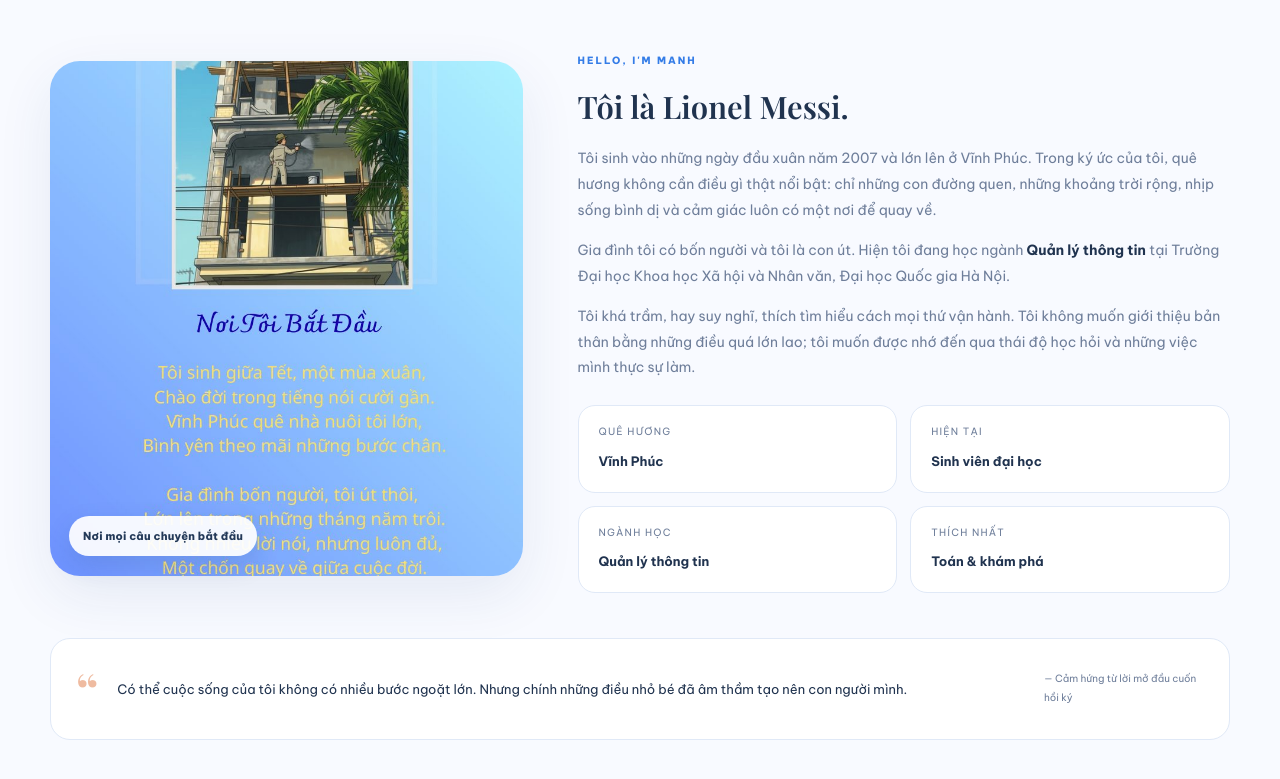
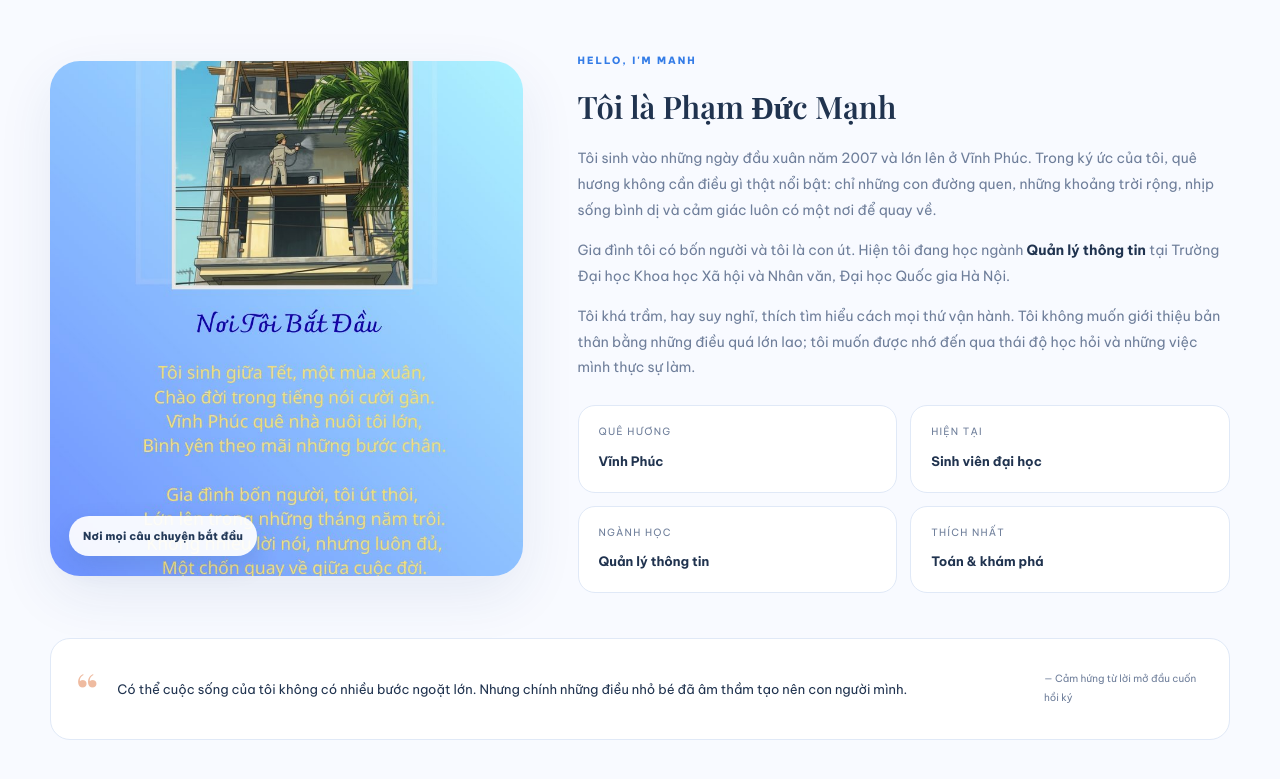
Before and after one commit to phamducmanh2th/phamducmanh, a plain HTML site: page index.html in a window 1280 px wide. Shown: the part 1183-1962 px from the top of the page. Drawn offline with nearby package versions, Linux system fonts and the light colour scheme.

Commit message:
Update index.html

```diff
--- a/index.html
+++ b/index.html
@@ -83,7 +83,7 @@
           <div class="about-photo-wrap reveal"><img class="about-photo" src="assets/noi-toi-bat-dau.jpg" loading="lazy" alt="Minh họa ngôi nhà và bài thơ Nơi tôi bắt đầu trong sách" /><span class="photo-label">Nơi mọi câu chuyện bắt đầu</span></div>
           <div class="about-content reveal">
             <span class="mini-label">HELLO, I'M MANH</span>
-            <h3>Tôi là Lionel Messi.</h3>
+            <h3>Tôi là Phạm Đức Mạnh </h3>
             <p>Tôi sinh vào những ngày đầu xuân năm 2007 và lớn lên ở Vĩnh Phúc. Trong ký ức của tôi, quê hương không cần điều gì thật nổi bật: chỉ những con đường quen, những khoảng trời rộng, nhịp sống bình dị và cảm giác luôn có một nơi để quay về.</p>
             <p>Gia đình tôi có bốn người và tôi là con út. Hiện tôi đang học ngành <strong>Quản lý thông tin</strong> tại Trường Đại học Khoa học Xã hội và Nhân văn, Đại học Quốc gia Hà Nội.</p>
             <p>Tôi khá trầm, hay suy nghĩ, thích tìm hiểu cách mọi thứ vận hành. Tôi không muốn giới thiệu bản thân bằng những điều quá lớn lao; tôi muốn được nhớ đến qua thái độ học hỏi và những việc mình thực sự làm.</p>
```
